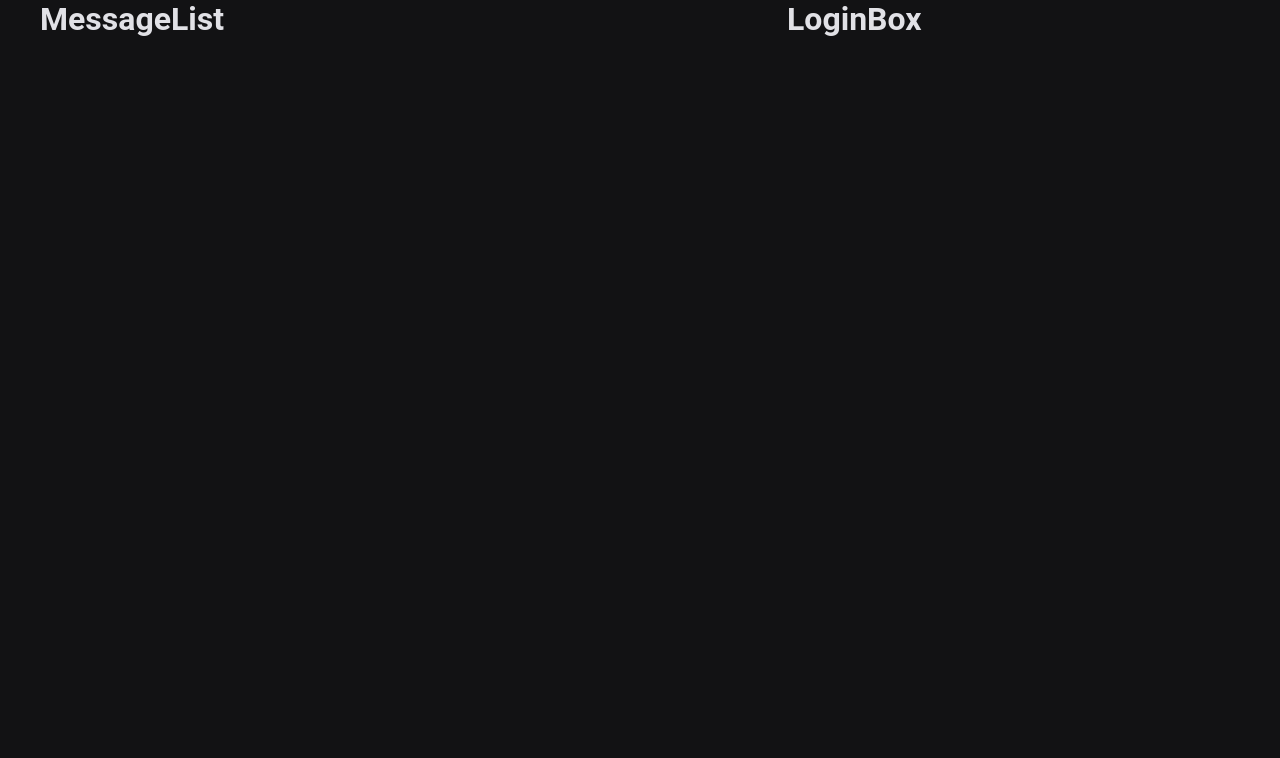
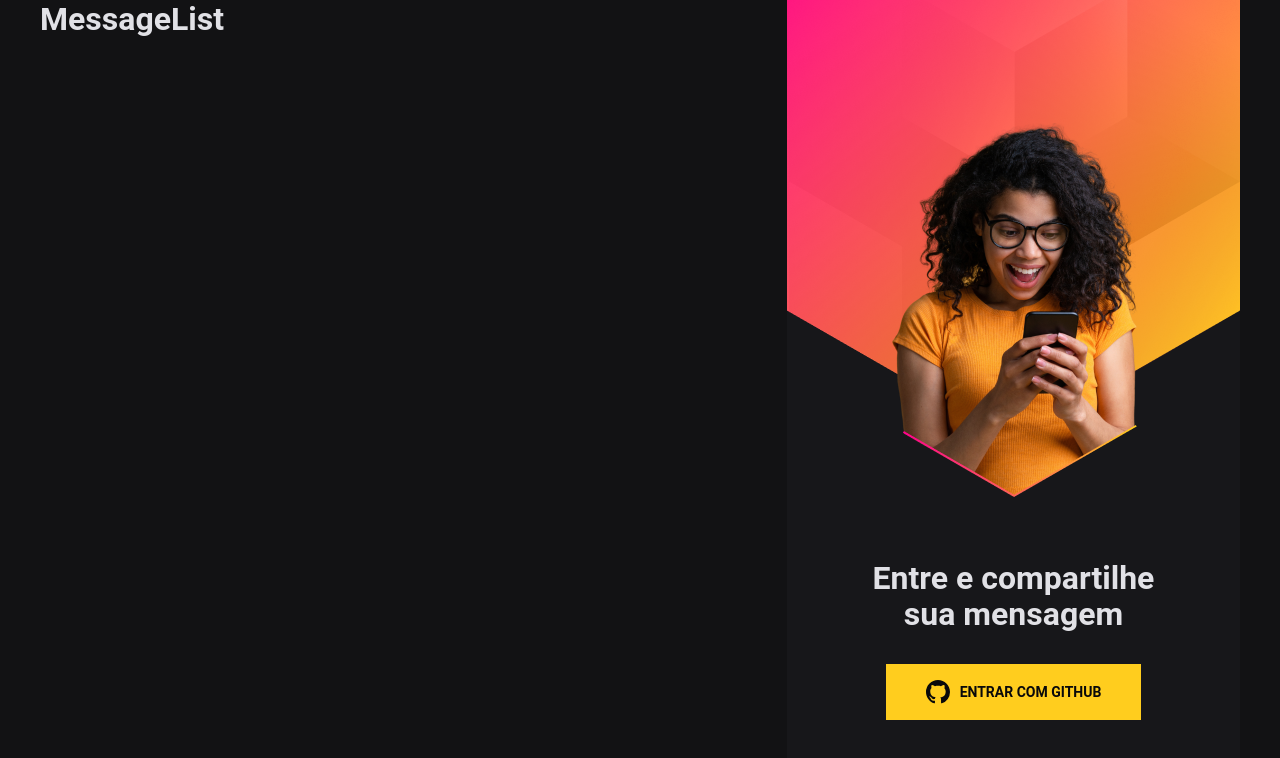
Before and after one commit to leomiranda/dowhile2021-frontend-reactjs, a React app: page / in a window 1280 px wide. Shown: the top 758 px of the page. Built offline with nearby package versions, Linux system fonts and the light colour scheme; the HTML template or start-up script is replaced by a standard one.

Commit message:
feat(loginBox): styled

```diff
--- a/package.json
+++ b/package.json
@@ -9,6 +9,7 @@
   "dependencies": {
     "react": "^17.0.0",
     "react-dom": "^17.0.0",
+    "react-icons": "^4.3.1",
     "sass": "^1.43.4"
   },
   "devDependencies": {
--- a/src/components/LoginBox/index.tsx
+++ b/src/components/LoginBox/index.tsx
@@ -1,3 +1,14 @@
+import { VscGithubInverted } from 'react-icons/vsc';
+
+import styles from './styles.module.scss';
+
 export function LoginBox() {
-	return <h1>LoginBox</h1>;
+	return (
+		<div className={styles.loginBoxWrapper}>
+			<strong>Entre e compartilhe sua mensagem</strong>
+			<a href='#' className={styles.signInWithGithub}>
+				<VscGithubInverted size='24' /> Entrar com Github
+			</a>
+		</div>
+	);
 }
--- /dev/null
+++ b/src/components/LoginBox/styles.module.scss
@@ -0,0 +1,42 @@
+.loginBoxWrapper {
+	width: 100%;
+	height: 100vh;
+	background: #17171a url(../../assets/banner-girl.png) no-repeat center top;
+
+	padding: 480px 80px 0;
+	text-align: center;
+
+	display: flex;
+	flex-direction: column;
+	justify-content: center;
+	align-items: center;
+
+	strong {
+		font-size: 32px;
+		line-height: 36px;
+	}
+}
+
+.signInWithGithub {
+	background: #ffcd1e;
+	margin-top: 32px;
+	padding: 0 40px;
+	height: 56px;
+	color: #09090a;
+	font-size: 14px;
+	font-weight: bold;
+	text-transform: uppercase;
+	text-decoration: none;
+
+	display: flex;
+	align-items: center;
+	justify-content: center;
+
+	&:hover {
+		filter: brightness(0.9);
+	}
+
+	svg {
+		margin-right: 10px;
+	}
+}
```
Also changed, not shown: 1 other file (tests, documents, lock files or other folders).
